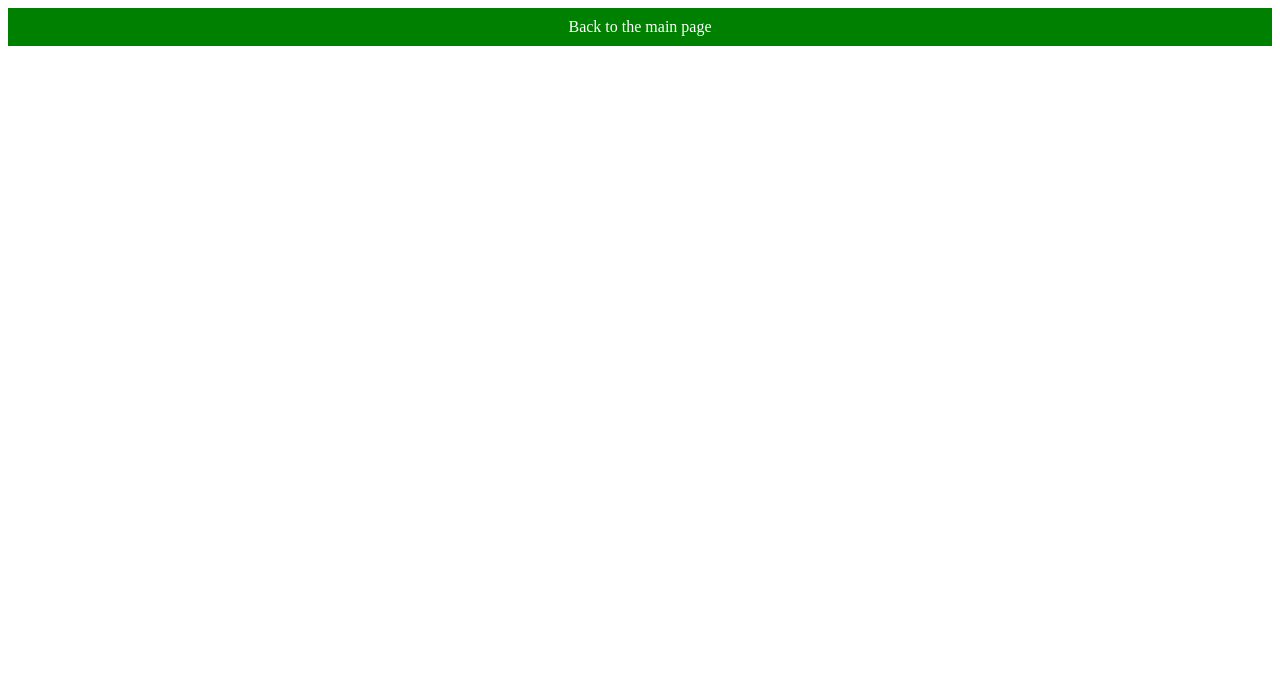
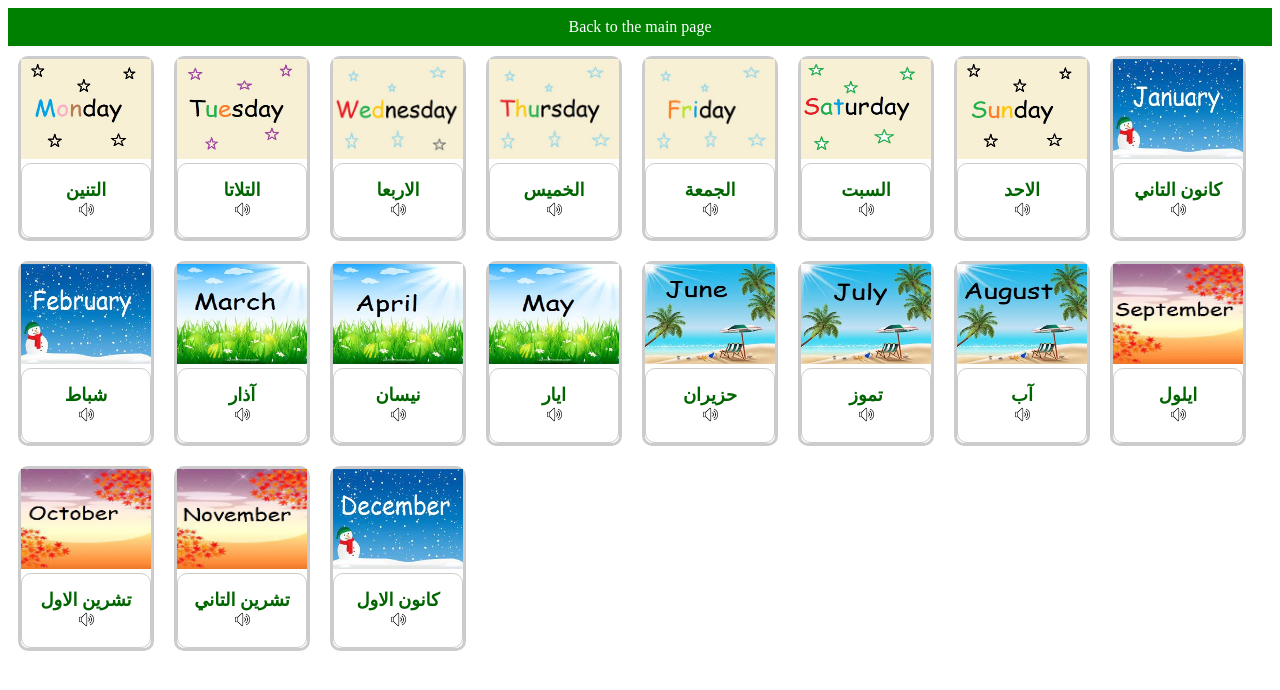
Before and after one commit to Code-Institute-Submissions/ourfalia-audio-mini-dictionary, a plain HTML site: page days.html in a window 1280 px wide. Drawn offline with Linux system fonts and the light colour scheme.

Commit message:
add photo galery to days page and upload images

```diff
--- a/days.html
+++ b/days.html
@@ -25,5 +25,81 @@
         <a href="nature.html">Nature</a>
         </div>
     </div>
+    <div class="gallery">
+        <img src="assets/images/monday.jpg" >
+        <div  id="monday" class="desc">التنين <br><img src="assets/images/speaker.png"></div>
+    </div>
+    <div class="gallery">
+        <img src="assets/images/tuesday.jpg" >
+        <div  id="tuesday" class="desc">التلاتا <br><img src="assets/images/speaker.png"></div>
+    </div>
+    <div class="gallery">
+        <img src="assets/images/wednesday.jpg" >
+        <div  id="wednesday" class="desc">الاربعا<br><img src="assets/images/speaker.png"></div>
+    </div>
+    <div class="gallery">
+        <img src="assets/images/thursday.jpg" >
+        <div  id="thursday" class="desc">الخميس <br><img src="assets/images/speaker.png"></div>
+    </div>
+    <div class="gallery">
+        <img src="assets/images/friday.jpg" >
+        <div  id="friday" class="desc">الجمعة <br><img src="assets/images/speaker.png"></div>
+    </div>
+    <div class="gallery">
+        <img src="assets/images/saturday.jpg" >
+        <div  id="saturday" class="desc">السبت<br><img src="assets/images/speaker.png"></div>
+    </div>
+    <div class="gallery">
+        <img src="assets/images/sunday.jpg" >
+        <div  id="sunday" class="desc"> الاحد <br><img src="assets/images/speaker.png"></div>
+    </div>
+    <div class="gallery">
+        <img src="assets/images/january.jpg" >
+        <div  id="january" class="desc">كانون التاني<br><img src="assets/images/speaker.png"></div>
+    </div>
+    <div class="gallery">
+        <img src="assets/images/february.jpg" >
+        <div  id="february" class="desc">شباط <br><img src="assets/images/speaker.png"></div>
+    </div>
+    <div class="gallery">
+        <img src="assets/images/march.jpg" >
+        <div  id="march" class="desc">آذار <br><img src="assets/images/speaker.png"></div>
+    </div>
+    <div class="gallery">
+        <img src="assets/images/april.jpg" >
+        <div  id="april" class="desc">نيسان <br><img src="assets/images/speaker.png"></div>
+    </div>
+    <div class="gallery">
+        <img src="assets/images/may.jpg" >
+        <div  id="may" class="desc">ايار<br><img src="assets/images/speaker.png"></div>
+    </div>
+    <div class="gallery">
+        <img src="assets/images/june.jpg" >
+        <div  id="june" class="desc">حزيران <br><img src="assets/images/speaker.png"></div>
+    </div>
+    <div class="gallery">
+        <img src="assets/images/july.jpg" >
+        <div  id="july" class="desc">تموز <br><img src="assets/images/speaker.png"></div>
+    </div>
+    <div class="gallery">
+        <img src="assets/images/august.jpg" >
+        <div  id="august" class="desc">آب<br><img src="assets/images/speaker.png"></div>
+    </div>
+    <div class="gallery">
+        <img src="assets/images/september.jpg" >
+        <div  id="september" class="desc"> ايلول <br><img src="assets/images/speaker.png"></div>
+    </div>
+    <div class="gallery">
+        <img src="assets/images/october.jpg" >
+        <div  id="october" class="desc">تشرين الاول<br><img src="assets/images/speaker.png"></div>
+    </div>
+    <div class="gallery">
+        <img src="assets/images/november.jpg" >
+        <div  id="november" class="desc">تشرين التاني <br><img src="assets/images/speaker.png"></div>
+    </div>
+    <div class="gallery">
+        <img src="assets/images/december.jpg" >
+        <div  id="december" class="desc">كانون الاول <br><img src="assets/images/speaker.png"></div>
+    </div>
 </body>
 </html>
```
Also changed, not shown: assets/images/april.jpg (added), assets/images/august.jpg (added), assets/images/december.jpg (added), assets/images/february.jpg (added), assets/images/friday.jpg (added), assets/images/january.jpg (added), assets/images/july.jpg (added), assets/images/june.jpg (added), assets/images/march.jpg (added), assets/images/may.jpg (added), assets/images/monday.jpg (added), assets/images/november.jpg (added), assets/images/october.jpg (added), assets/images/saturday.jpg (added), 5 more files.
